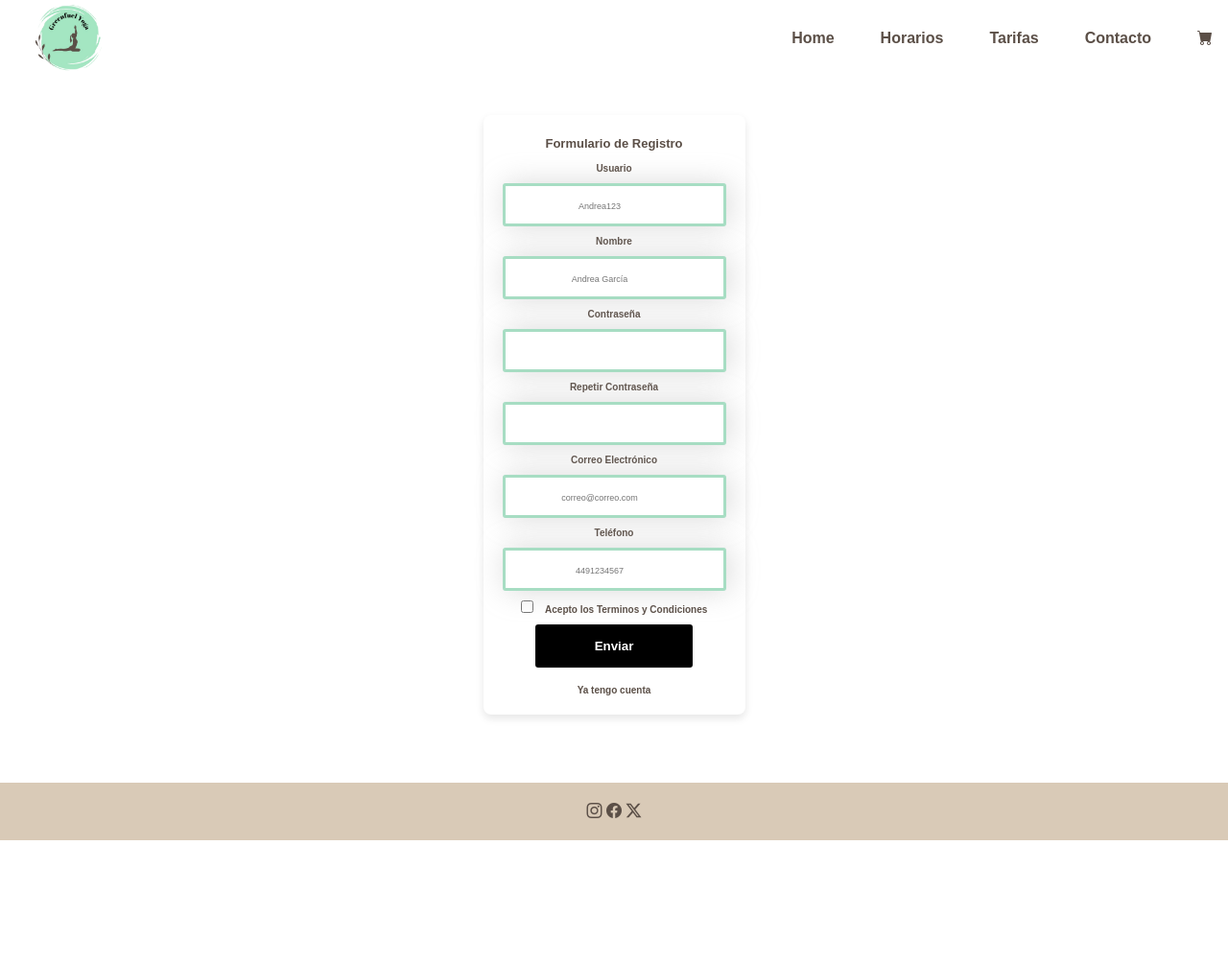
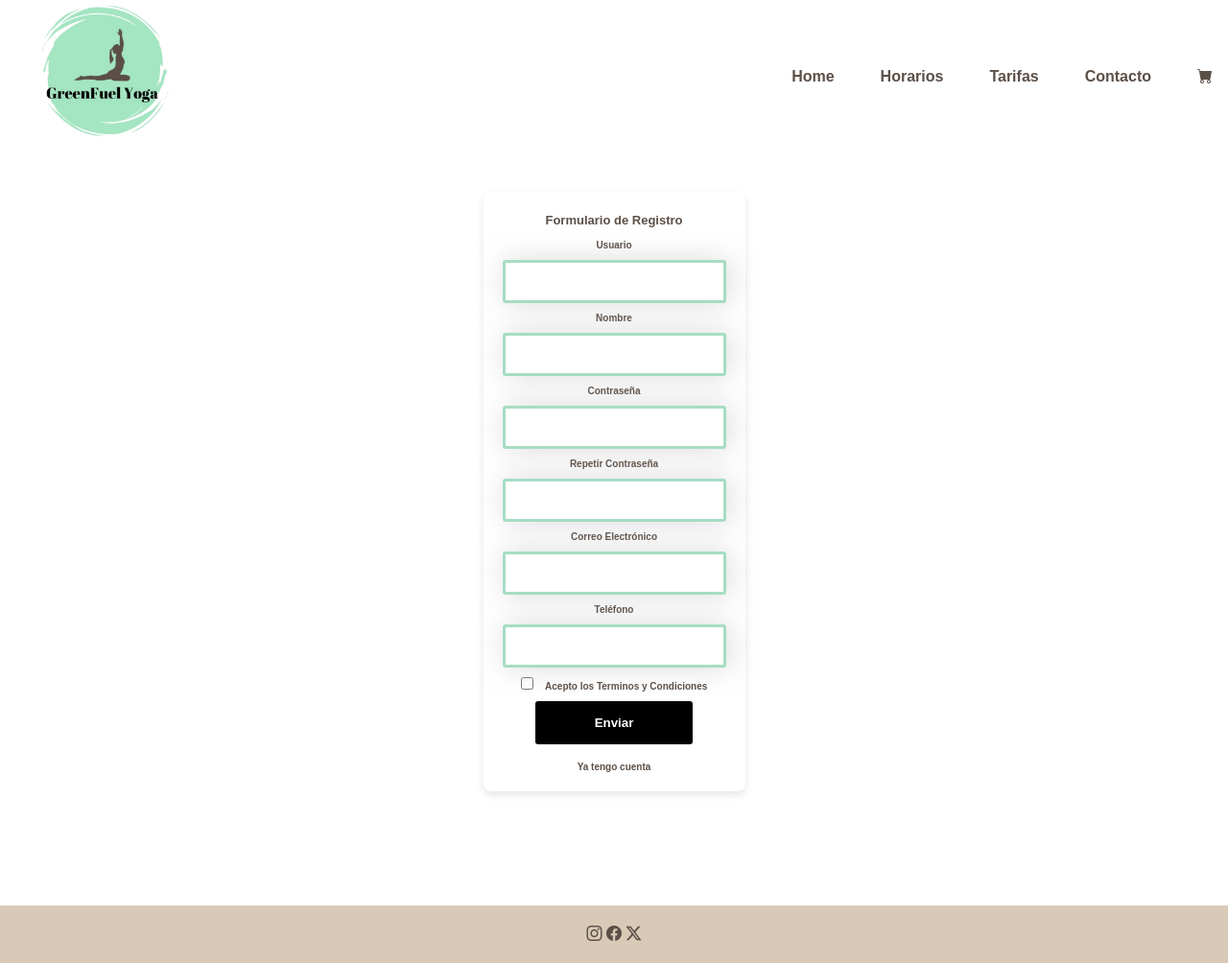
Before and after one commit to angarce25/Proyect3, a plain HTML site: page register.html in a window 1280 px wide. Shown: the whole page at 96% size. Before the commit the page ends 876 px from the top, so only its background shows below. Drawn offline with nearby package versions, Linux system fonts and the light colour scheme.

Commit message:
add logo

```diff
--- a/register.html
+++ b/register.html
@@ -11,7 +11,7 @@
     </head>
     <body>
         <header>
-            <a href="./index.html"><img class="logo" src="./img/logoY.png"alt="logo mujer postura yoga fondo verde"></a>
+            <a href="./index.html"><img class="logo" src="./img/Logotipo.png" alt="logo mujer postura yoga fondo verde"></a>
             <button id="abrir" class="abrirMenu"><i class="bi bi-list"></i></button>
             <nav class="navBar" id="nav">
                 <button id="cerrar" class="cerrarMenu"><i class="bi bi-x-lg"></i></button>
@@ -32,7 +32,7 @@
                 <div class="formulario__grupo" id="grupo__usuario">
                     <label for="usuario" class="formulario__label">Usuario</label>
                     <div class="formulario__grupo-input">
-                        <input type="text" class="formulario__input" name="usuario" id="usuario" placeholder="Andrea123">
+                        <input type="text" class="formulario__input" name="usuario" id="usuario" >
                         <i class="formulario__validacion-estado fas fa-times-circle"></i>
                     </div>
                     <p class="formulario__input-error">El usuario tiene que ser de 4 a 16 dígitos y solo puede contener numeros, letras y guion bajo.</p>
@@ -42,7 +42,7 @@
                 <div class="formulario__grupo" id="grupo__nombre">
                     <label for="nombre" class="formulario__label">Nombre</label>
                     <div class="formulario__grupo-input">
-                        <input type="text" class="formulario__input" name="nombre" id="nombre" placeholder="Andrea García">
+                        <input type="text" class="formulario__input" name="nombre" id="nombre" >
                         <i class="formulario__validacion-estado fas fa-times-circle"></i>
                     </div>
                     <p class="formulario__input-error">El usuario tiene que ser de 4 a 16 dígitos y solo puede contener numeros, letras y guion bajo.</p>
@@ -72,7 +72,7 @@
                 <div class="formulario__grupo" id="grupo__correo">
                     <label for="correo" class="formulario__label">Correo Electrónico</label>
                     <div class="formulario__grupo-input">
-                        <input type="email" class="formulario__input" name="correo" id="correo" placeholder="correo@correo.com">
+                        <input type="email" class="formulario__input" name="correo" id="correo" >
                         <i class="formulario__validacion-estado fas fa-times-circle"></i>
                     </div>
                     <p class="formulario__input-error">El correo solo puede contener letras, numeros, puntos, guiones y guion bajo.</p>
@@ -82,7 +82,7 @@
                 <div class="formulario__grupo" id="grupo__telefono">
                     <label for="telefono" class="formulario__label">Teléfono</label>
                     <div class="formulario__grupo-input">
-                        <input type="text" class="formulario__input" name="telefono" id="telefono" placeholder="4491234567">
+                        <input type="text" class="formulario__input" name="telefono" id="telefono">
                         <i class="formulario__validacion-estado fas fa-times-circle"></i>
                     </div>
                     <p class="formulario__input-error">El telefono solo puede contener numeros y el maximo son 14 dígitos.</p>
--- a/style.css
+++ b/style.css
@@ -58,7 +58,7 @@ header {
 }
 
 .logo {
-    width: 5rem;
+    width: 10rem;
     display: flex;
     align-items: center;
     margin-left: 2rem;
@@ -134,7 +134,7 @@ li {
 }
 
 .letra{
-    color: #fff;
+    color: #5d5754;;
 }
 .btn {
     background-color: #a3e6c1;
@@ -161,11 +161,14 @@ footer {
     text-align: center;
     padding: 1.3rem;
     margin-bottom: 0;
-    margin-top:26rem;
+    margin-top:29rem;
 }
 
 
 @media screen and (max-width:500px) {
+.logo{
+    width: 5rem;
+}
 
     .abrirMenu,
     .cerrarMenu {
--- a/tarifas.css
+++ b/tarifas.css
@@ -4,18 +4,21 @@
 
 body {
   margin: 0;
+
 }
 
 
 .carousel {
+  display: block;
   width: 100vw;
   height: 80vh;
   position: fixed;/*antes estaba relativa*/
   z-index: 1;
+
+
 }
 
   /* z-index: -1;Esto me permite que el menu hamburguesa esté por encima de la imagen, pero finalmente puse la navBar en 2 y posicion fija y el carrusel en 1 */
-
 
 
 .carousel > ul {
@@ -28,8 +31,8 @@ body {
   position: absolute;
   inset: 0;
   opacity: 0;
-  transition: 200ms opacity ease-in-out;
-  transition-delay: 200ms;
+  transition: 0.5s opacity ease-in-out;
+  /* transition-delay: 200ms; */
 
 }
 
@@ -45,7 +48,7 @@ body {
 .slide[data-active] {
   opacity: 1;
   /* z-index: -1; */
-  transition-delay: 0ms;
+  transform: scale(1);
 }
 
 .carousel-button {
@@ -88,7 +91,8 @@ h3{
 }
 
 footer{
-  margin-top: 35.5rem;
+  margin-top: 34rem;
+
 }
 
 @media screen and (max-width:500px) {
@@ -97,8 +101,17 @@ footer{
   height: 50vh;
 }
 footer{
-  margin-top: 49rem;
+  margin-top: 36rem;
+}
+.carousel-button.prev {
+  left: 17rem;
 }
 
+.carousel-button.next {
+  right: 17rem;
+}
+body{
+  overflow: hidden;
+}
 
 }
```
Also changed, not shown: horario.html (+1 -1 lines), index.html (+1 -1 lines), tarifas.html (+2 -2 lines), img/Logotipo.png (added), img/Logotipo_yoga.png (added).
